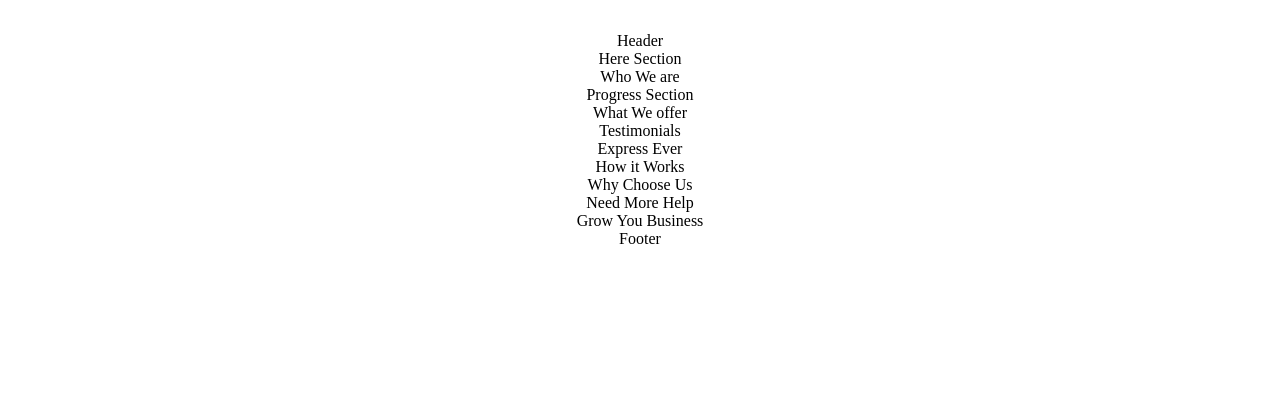
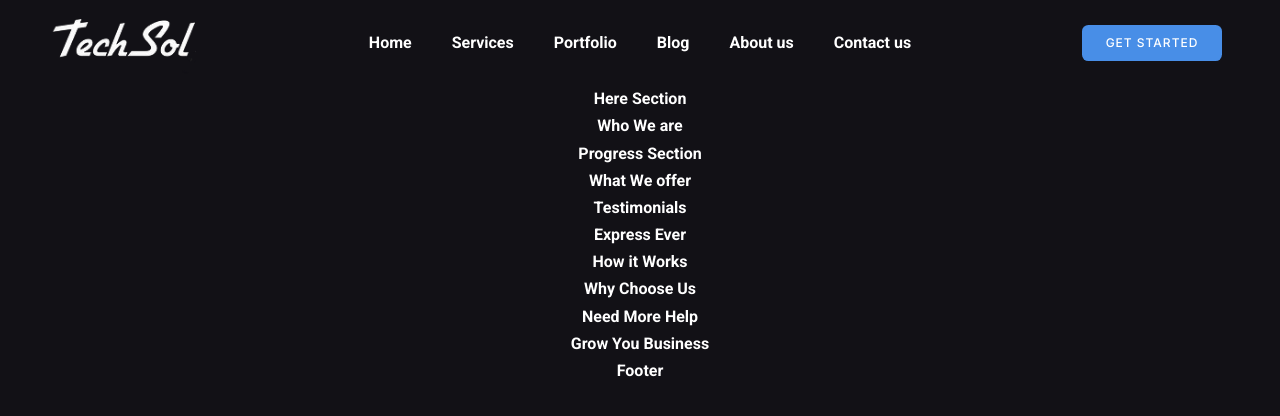
Before and after one commit to mansoorhussain3053/techsol-react, a React (Vite) app: page / in a window 1280 px wide. Shown: the top 416 px of the page. Built offline with nearby package versions, Linux system fonts and the light colour scheme.

Commit message:
Created Header

```diff
--- a/src/components/Header/Header.jsx
+++ b/src/components/Header/Header.jsx
@@ -1,9 +1,25 @@
 import './header.css'
+import Logo from '../../assets/techlogo.png'
 
 const Header = () => {
   return (
-    <div>
-      Header
+    <div className='Container__Header'>
+      <div className='Header__logo'>
+        <img src={Logo} />
+      </div>
+      <div className="Header__nav">
+      <ul className='Header__nav-lists'>
+      <li><a href="#">Home</a></li>
+      <li><a href="#">Services</a></li>
+      <li><a href="#">Portfolio</a></li>
+      <li><a href="#">Blog</a></li>
+      <li><a href="#">About us</a></li>
+      <li><a href="#">Contact us</a></li>
+      </ul>
+      </div>
+      <div className="Header__button">
+      <button>Get Started</button>
+      </div>
     </div>
   )
 }
--- a/src/components/Header/header.css
+++ b/src/components/Header/header.css
@@ -0,0 +1,45 @@
+.Container__Header{
+    padding: 10px 0;
+    display: flex;
+    justify-content: space-evenly;
+    align-items: center;
+    background: var(--color-bg);
+}
+.Header__logo{
+    width: 20%;
+    padding: 0 50px 0 50px;
+
+}
+
+.Header__nav{
+    width: 60%;
+}
+.Header__nav-lists li{
+    display: inline;
+    margin: 20px;
+}
+.Header__button{
+    width: 20%;
+}
+.Header__nav-lists{
+    display: inline;
+    list-style: none;
+}
+
+/*  ================  MEDIA QUERIES (MEDIUM DEVICES) =================  */
+@media screen and (max-width: 1024px) {
+    .Header__logo{
+        width: 30%;
+    }
+    .Header__nav{
+        display: none;
+    }
+  }
+
+  /*  ================  MEDIA QUERIES (SMALL DEVICES) =================  */
+  @media screen and (max-width: 600px) {
+    .Header__logo{
+        width: 50%;
+        text-align: left;
+    }
+  }
--- a/src/index.css
+++ b/src/index.css
@@ -1,5 +1,127 @@
-*{
-  margin: 0;  padding: 0;
+@import url('https://fonts.googleapis.com/css2?family=Poppins:wght@300;400;500;600&family=Roboto:wght@400;500;700&display=swap');
+
+@import url('https://fonts.googleapis.com/css2?family=Inter:wght@400;500&display=swap');
+
+
+* {
+  margin: 0;
+  padding: 0;
+  border: 0;
+  outline: 0;
   box-sizing: border-box;
-  box-sizing: border-box;
+  list-style: none;
+  text-decoration: none;
 }
+#root {
+  max-width: 100%;
+  margin: 0 auto;
+  padding: 0;
+  text-align: center;
+}
+:root {
+  --color-bg: #121116;
+  --color-primary: #ba43fc;
+  --color-primary-variant: #488EE7;
+  --color-white: #fff;
+
+  --transition: all 400ms ease;
+
+  --container-width-lg: 75%;
+  --container-width-md: 86%;
+  --container-width-sm: 90%;
+}
+
+body {
+  font-family: 'Roboto', sans-serif;
+  font-weight: 700;
+  background: var(--color-bg);
+  color: var(--color-white);
+  line-height: 1.7;
+}
+
+html {
+  scroll-behavior: smooth;
+}
+
+
+
+::-webkit-scrollbar {
+  display: none;
+}
+
+a {
+  color: var(--color-white);
+  transition: var(--transition);
+}
+a:hover {
+  color: var(--color-primary);
+}
+
+button {
+  width: max-content;
+  font-family: 'Inter', sans-serif;
+  text-transform: uppercase;
+  font-weight: 500;
+  letter-spacing: 1px;
+  font-size: 12px;
+  line-height: 12px;
+  display: inline-block;
+  color: var(--color-white);
+  background: var(--color-primary-variant);
+  padding: 12px 24px;
+  border-radius: 0.4rem;
+  cursor: pointer;
+  border: none;
+  transition: var(--transition);
+}
+button:hover{
+  background: var(--color-primary);
+}
+
+img {
+  display: block;
+  width: 100%;
+  object-fit: cover;
+}
+p {
+  font-family: 'Inter', sans-serif;
+  font-weight: 400;
+}
+h1,
+h2,
+h3,
+h4,
+h5 {
+  font-weight: 500;
+}
+
+h1 {
+  font-size: 69px;
+}
+h2{
+  font-size: 39px;
+}
+h3 {
+  font-size: 14px;
+}
+
+
+/*  ================  MEDIA QUERIES (MEDIUM DEVICES) =================  */
+@media screen and (max-width: 1024px) {
+  .container {
+    width: var(--container-width-md);
+  }
+  section {
+    margin-top: 6rem;
+  }
+}
+
+/*  ================  MEDIA QUERIES (SMALL DEVICES) =================  */
+@media screen and (max-width: 600px) {
+  .container {
+    width: var(--container-width-sm);
+  }
+  section > h2 {
+    margin-bottom: 2rem;
+  }
+}
```
